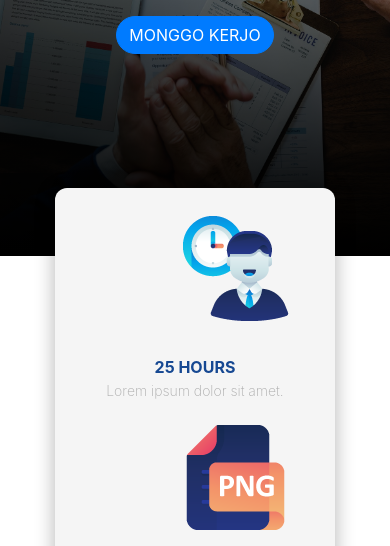
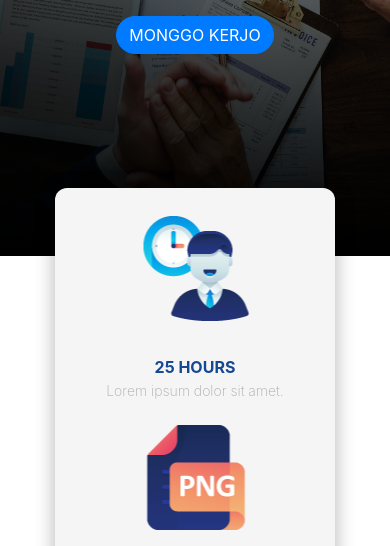
Before and after one commit to Afiffudin-au/Afiffudin-au-static.github.io, a plain HTML site: page index.html in a window 390 px wide. Shown: the part 298-844 px from the top of the page. Drawn offline with nearby package versions, Linux system fonts and the light colour scheme; a web font is replaced by a local one.

Commit message:
fix responsive

```diff
--- a/index.html
+++ b/index.html
@@ -18,7 +18,7 @@
 
 <body>
   <!-- Navbar -->
-  <nav class="navbar navbar-expand-lg fixed-top">
+  <nav class="navbar navbar-expand-sm fixed-top">
     <div class="container">
       <a class="navbar-brand " href="#">Init Ezelia</a>
       <button class="navbar-toggler" type="button" data-toggle="collapse" data-target="#navbarNavAltMarkup"
--- a/style.css
+++ b/style.css
@@ -63,7 +63,7 @@ body{
 }
 .info-panel img{
   text-align: center;
-  margin-left: 100px;
+  /* margin-left: 100px; */
 }
 .info-panel h4{
   color: #164892;
@@ -229,4 +229,8 @@ body{
   .jumbotron{
     margin-top: -60px;
   }
+  .info-panel img{
+   display: block;
+   transform: translateX(50%);
+  }
 }
```
